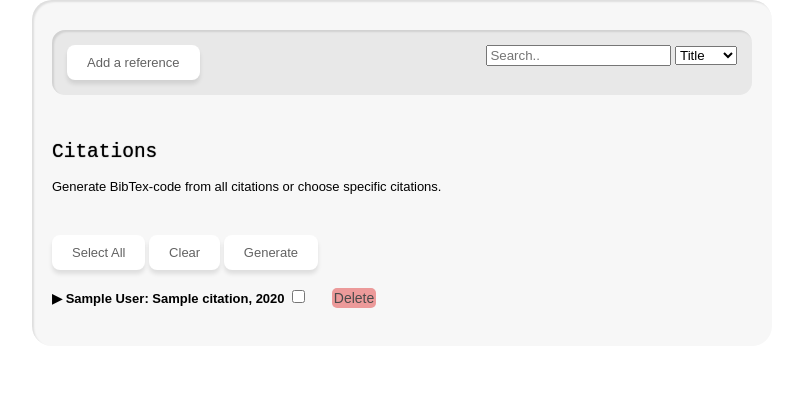
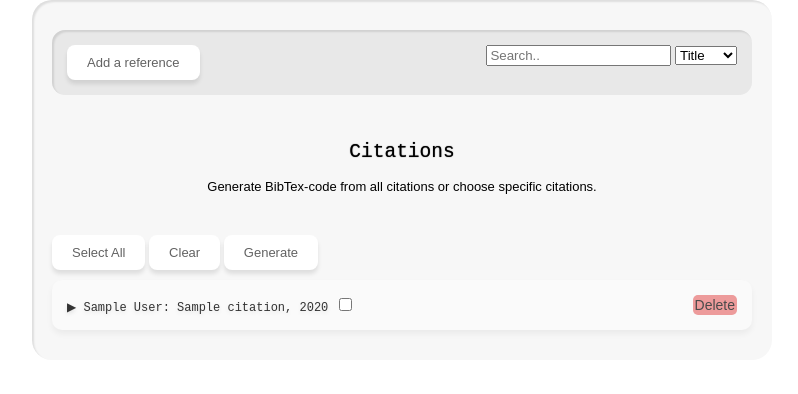
Before and after one commit to kimtakala/super_hylkeet, a Flask app: template src/templates/index.html in a window 1280 px wide. Shown: the part 173-567 px from the top of that part, without its empty margins (238-1036 px from the left). Run offline with Flask 3, Linux system fonts and the light colour scheme; the template is opened without the code that fills it: most values are stand-ins (such as "Sample title", 1, 10 or a date in 2020); the page is wider than the window, and the part outside it is not shown.

Commit message:
add more css styles to separate citations better

```diff
--- a/src/static/style.css
+++ b/src/static/style.css
@@ -37,6 +37,29 @@ h2 {
     font-family: 'Source Code Pro', monospace;
     text-shadow: 0px 0px 1px #373737;
     font-weight: 500;
+    text-align: center;
+}
+
+
+h4 {
+    font-family: 'Source Code Pro', monospace;
+    font-weight: 400;
+    font-size: 12px;
+    color: #333;
+    text-shadow: 0 2px 4px rgba(0, 0, 0, 0.1);
+    background-color: #fafafa;
+    padding: 15px;
+    border-radius: 10px;
+    margin: 10px 0;
+    box-shadow: 0 4px 6px rgba(0, 0, 0, 0.05);
+    transition: all 0.3s ease;
+}
+
+h4:hover {
+    background-color: #f0f0f0;
+    box-shadow: 0 4px 12px rgba(0, 0, 0, 0.1);
+    transform: translateY(-1px);
+    cursor: pointer;
 }
 
 .blackletter {
@@ -158,6 +181,8 @@ div.input_form {
     transition: background-color 0.3s ease;
     box-shadow: 0 0px 0px rgba(0, 0, 0, 0.1);
     margin-left: 20px;
+    float: right;
+
 
 }
 
--- a/src/templates/citations.html
+++ b/src/templates/citations.html
@@ -1,8 +1,8 @@
 <script type="text/javascript" src="../static/citations.js"></script>
 
 <h2>Citations</h2>
-
-Generate BibTex-code from all citations or choose specific citations.
+<div style="text-align: center;">
+Generate BibTex-code from all citations or choose specific citations.</div>
 <p>
 
     {% if request.args.get('bibtex') %}
@@ -35,3 +35,5 @@ Generate BibTex-code from all citations or choose specific citations.
     </div>
     {% endfor %}
 </form>
+
+<div class="cloud"></div>
```
Also changed, not shown: other parts of src/static/style.css (+19 -8 lines).
